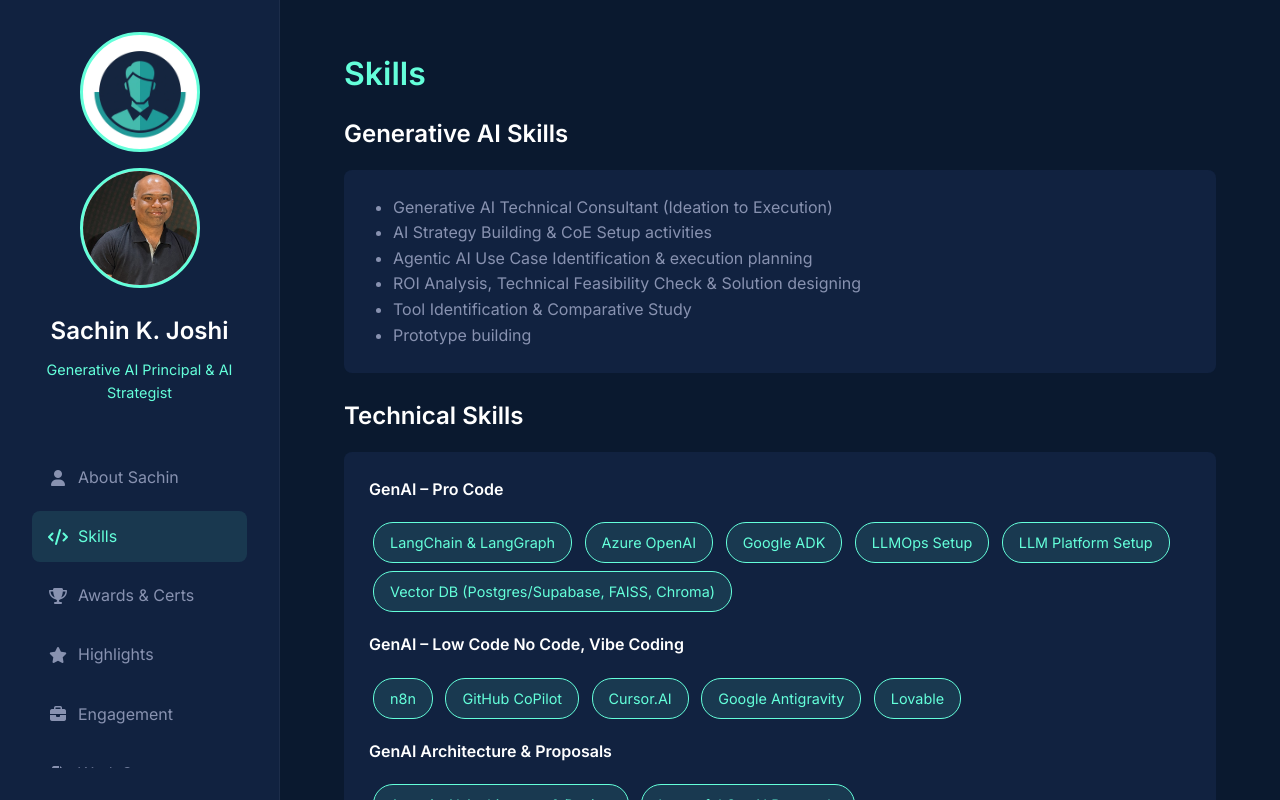
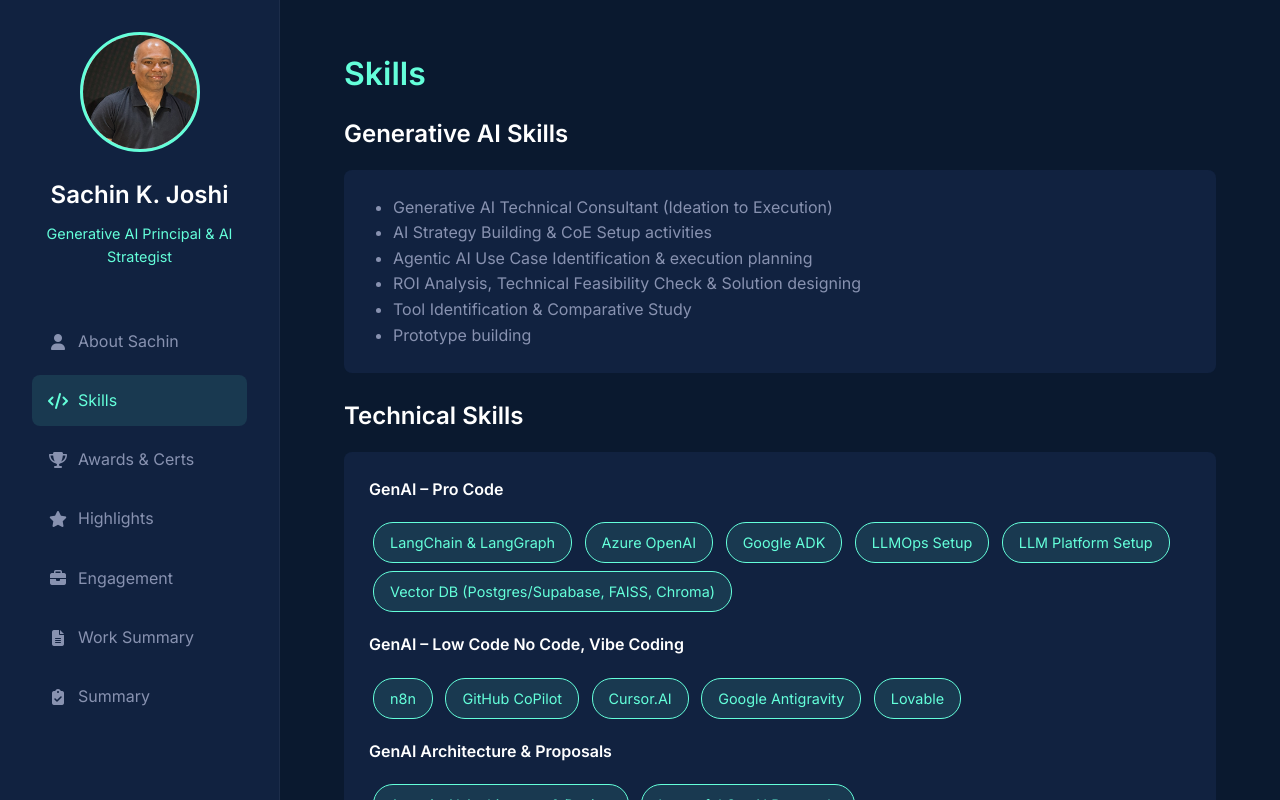
Before and after one commit to SachinJoshi6332/SachinSiteAntigravity, a plain HTML site: page skills.html in a window 1280 px wide. Drawn offline with Linux system fonts and the light colour scheme; files whose address does not match are found by name.

Commit message:
Fix HTML formatting and structure in skills.html

```diff
--- a/skills.html
+++ b/skills.html
@@ -17,7 +17,6 @@
         <!-- Sidebar -->
         <aside class="sidebar">
             <div class="profile-summary">
-                <div class="profile-img"></div>
                 <img src="sachinpic1.jpg" alt="Profile Image" class="profile-img">
                 <h1 class="profile-name">Sachin K. Joshi</h1>
                 <p class="profile-title">Generative AI Principal & AI Strategist</p>
```
